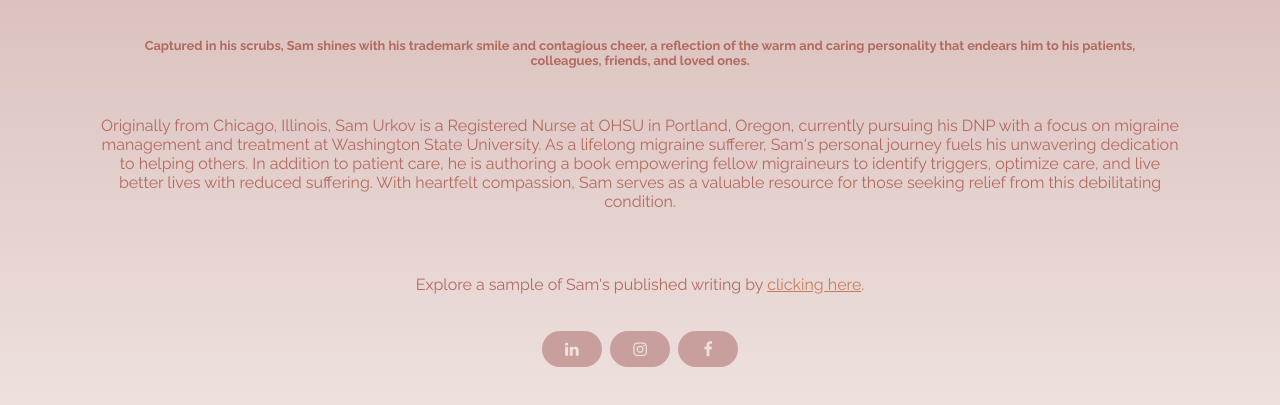
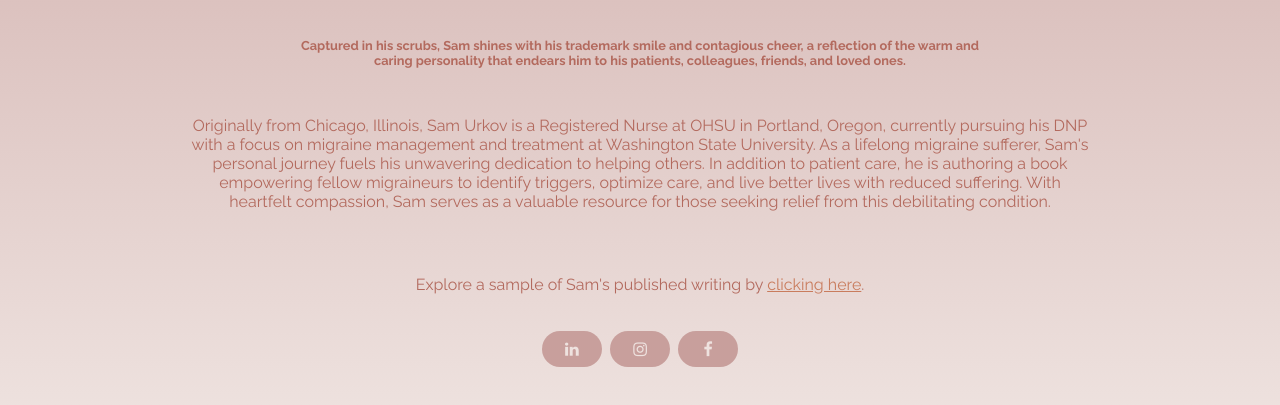
Before and after one commit to lacyjnsn/s.urkov, a plain HTML site: page index.html in a window 1280 px wide. Shown: the part 453-858 px from the top of the page. Drawn offline with Linux system fonts and the light colour scheme; a web font is replaced by a local one.

Commit message:
formatting

```diff
--- a/styles.css
+++ b/styles.css
@@ -16,6 +16,8 @@ body {
     font-weight: 600;
     background: linear-gradient(to left, #b36a5e, #c89f9c);
     box-shadow: 0 0 20px 0;
+
+    margin: 0 auto 0 auto;
 }
 
   #image {
@@ -33,16 +35,17 @@ body {
     padding-top: 2.5rem;
     padding-bottom: 0;
     font-weight: 600;
-    max-width: 1000px;
+    max-width: 700px;
     margin: auto;
     font-size: .8rem;
   }
 
 
 #tribute-info {
-    margin-left: 5%;
-    margin-right: 5%;
+    margin-left: auto;
+    margin-right: auto;
     font-weight: 300;
+    max-width: 900px;
 
 }
 
```
